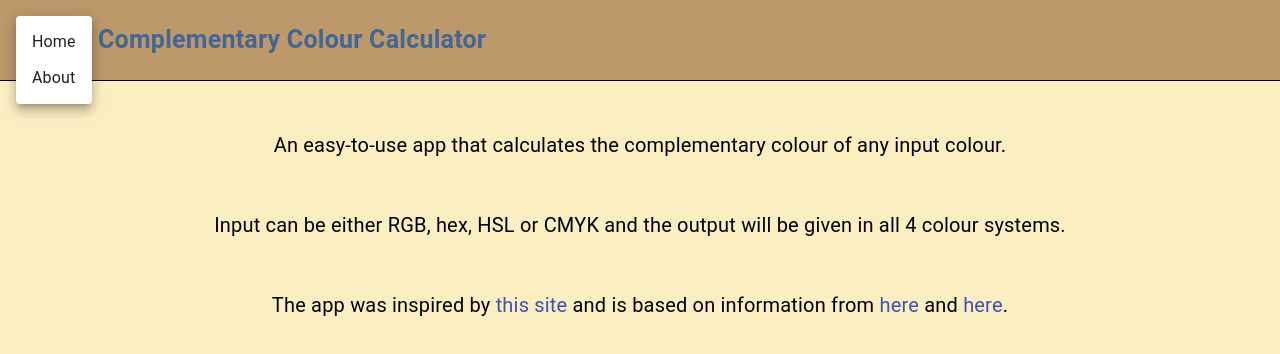
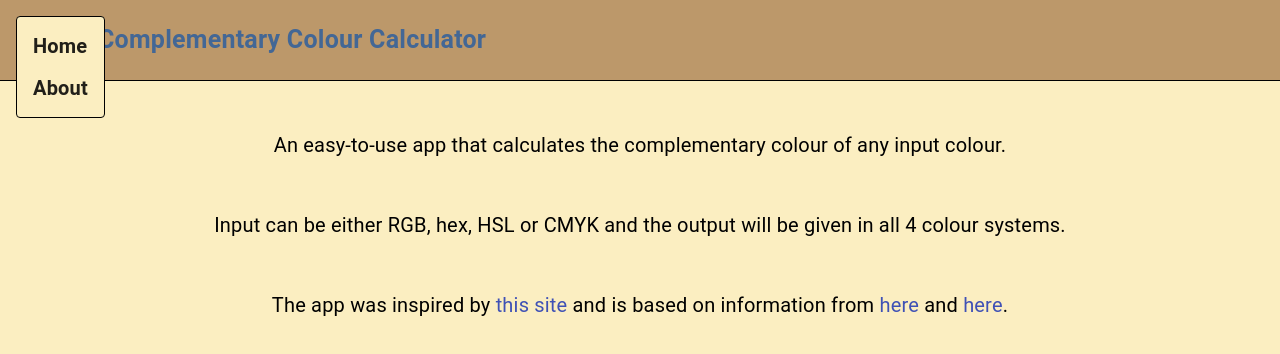
Before and after one commit to AkThao/complementary-colours, a React (Create React App) app: page / in a window 1280 px wide. Both pictures are taken after a click on the button 51 px from the left and 40 px from the top of the page. Shown: the top 354 px of the page. Built offline with nearby package versions, Linux system fonts and the light colour scheme.

Commit message:
Customise menu

```diff
--- a/src/Header.js
+++ b/src/Header.js
@@ -15,6 +15,18 @@ const useStyles = makeStyles((theme) => ({
   headerTitle: theme.headerTitle,
   iconButton: theme.iconButton,
   menuIcon: theme.menuIcon,
+  menu: {
+    border: "1px solid black",
+    backgroundColor: "#fbeec1",
+  },
+  menuItem: {
+    fontSize: 20,
+    fontWeight: "bold",
+    "&:hover": {
+      backgroundColor: "#bc986a",
+      color: "#436795",
+    },
+  },
 }));
 
 export default (props) => {
@@ -36,6 +48,10 @@ export default (props) => {
           <MenuIcon className={classes.menuIcon} />
         </IconButton>
         <Menu
+          classes={{
+            paper: classes.menu,
+          }}
+          elevation={0}
           onClose={handleCloseMenu}
           open={props.open}
           anchorEl={props.menuAnchor}
@@ -48,8 +64,18 @@ export default (props) => {
             horizontal: "right",
           }}
         >
-          <MenuItem onClick={() => handleCloseMenu("home")}>Home</MenuItem>
-          <MenuItem onClick={() => handleCloseMenu("about")}>About</MenuItem>
+          <MenuItem
+            className={classes.menuItem}
+            onClick={() => handleCloseMenu("home")}
+          >
+            Home
+          </MenuItem>
+          <MenuItem
+            className={classes.menuItem}
+            onClick={() => handleCloseMenu("about")}
+          >
+            About
+          </MenuItem>
         </Menu>
         <Typography className={classes.headerTitle}>
           Complementary Colour Calculator
```
